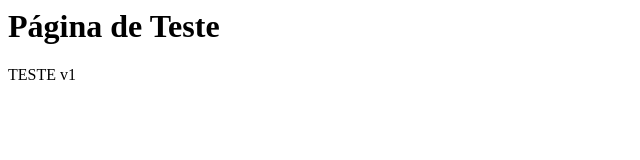
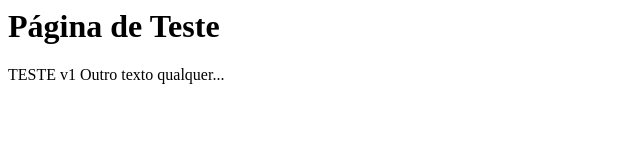
Before and after one commit to dmitsuo/curso-git, a plain HTML site: page index.html in a window 1280 px wide. Shown: the whole page, without its empty margins (0-640 px from the left). Drawn offline with Linux system fonts and the light colour scheme.

Commit message:
Início do design...

```diff
--- /dev/null
+++ b/estilos.css
@@ -0,0 +1 @@
+teste
--- a/index.html
+++ b/index.html
@@ -3,5 +3,6 @@
   <body>
   <h1>Página de Teste</h1>
   TESTE v1
+  Outro texto qualquer...
   </body>
 </html>
```
